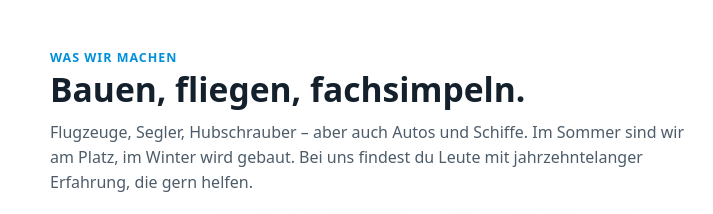
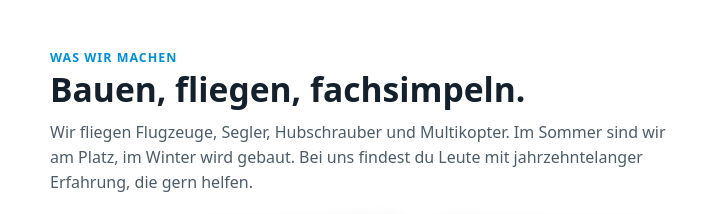
Before and after one commit to Dirnei/msguebersee, an Astro site in the folder site/: page / in a window 1280 px wide. Shown: the part 1840-2054 px from the top of the page, 30-743 px from the left. Built offline with nearby package versions, Linux system fonts and the light colour scheme; Astro itself is replaced by a stand-in of ours; no server answers.

Commit message:
Add README and list the model types the club flies

```diff
--- a/site/src/components/WhatWeDo.astro
+++ b/site/src/components/WhatWeDo.astro
@@ -9,7 +9,7 @@ import drachen from '../assets/photos/drachen.jpeg';
     <p class="eyebrow">Was wir machen</p>
     <h2>Bauen, fliegen, fachsimpeln.</h2>
     <p class="intro">
-      Flugzeuge, Segler, Hubschrauber – aber auch Autos und Schiffe. Im Sommer sind wir am Platz,
+      Wir fliegen Flugzeuge, Segler, Hubschrauber und Multikopter. Im Sommer sind wir am Platz,
       im Winter wird gebaut. Bei uns findest du Leute mit jahrzehntelanger Erfahrung, die gern helfen.
     </p>
     <div class="photos">
```
Also changed, not shown: README.md (added).
